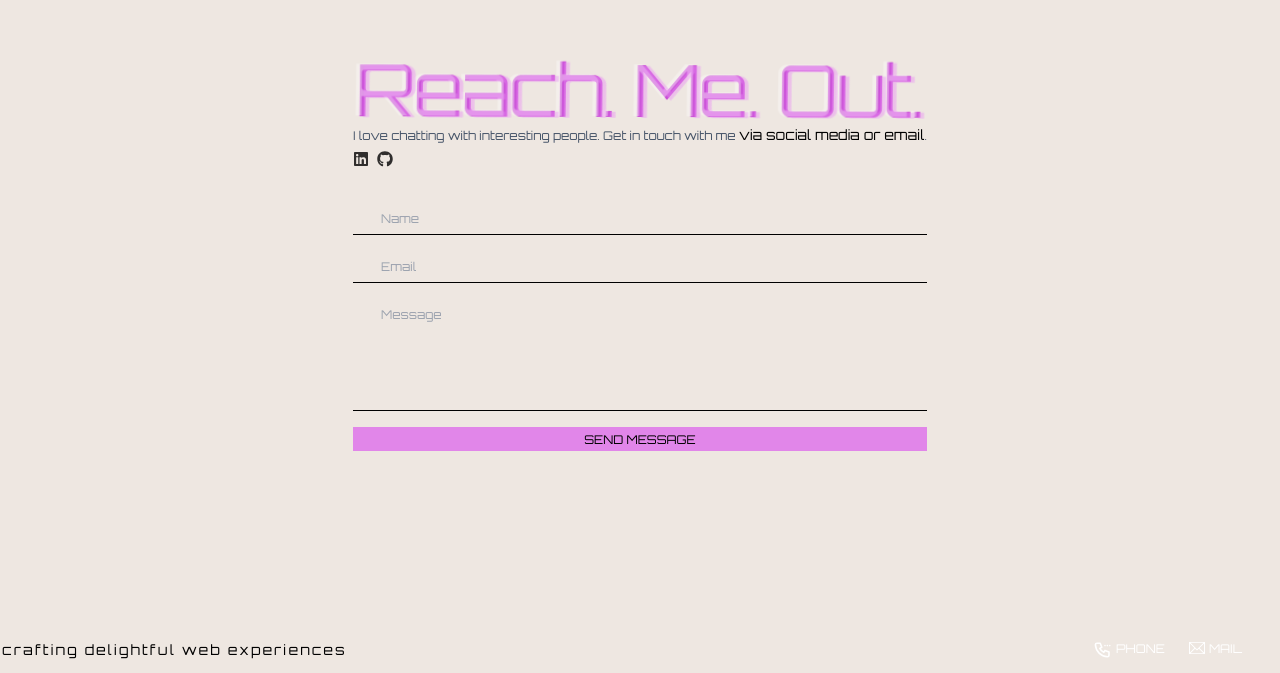
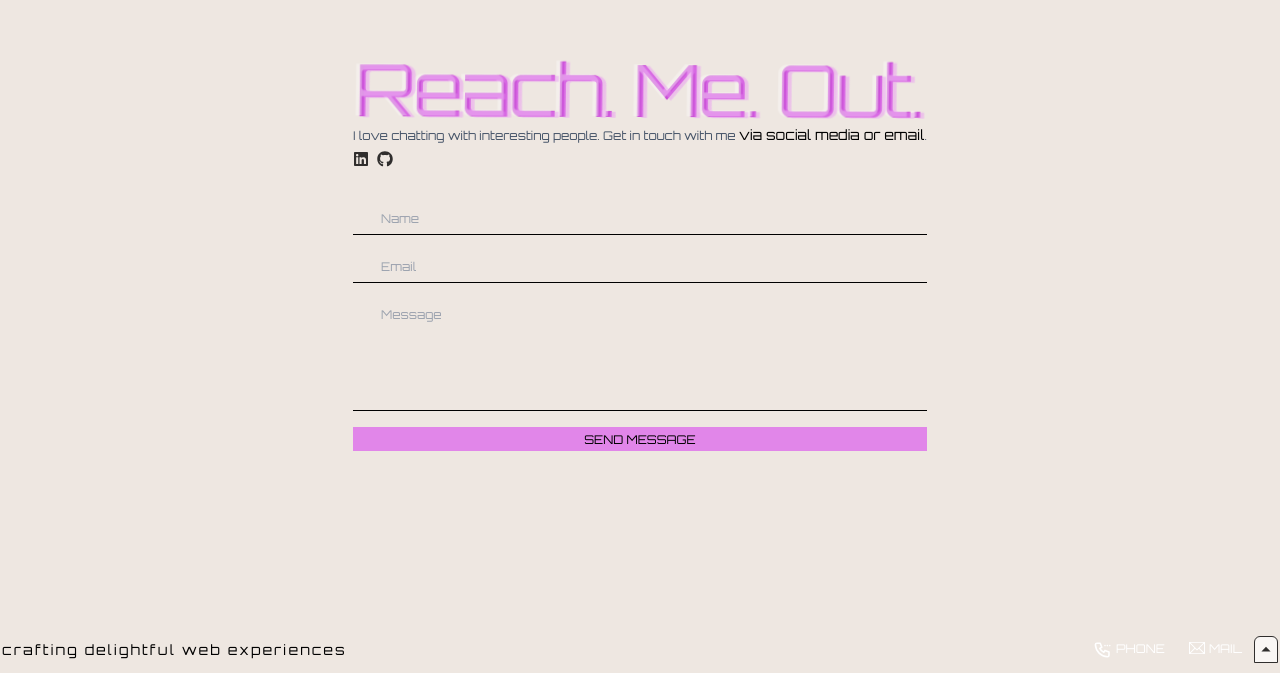
Before and after one commit to DiegoCstyles/portfolio, a Next.js app: page / in a window 1280 px wide. Shown: the part 3192-3865 px from the top of the page. Built offline with nearby package versions, Linux system fonts and the light colour scheme.

Commit message:
Update FooterActions.tsx

```diff
--- a/components/Footer/FooterActions.tsx
+++ b/components/Footer/FooterActions.tsx
@@ -16,7 +16,7 @@ const ReturnButton = () => {
       <Icon
         href="#top"
         label="return"
-        classNameIcon="hover:bounce lg:w-[1.5rem] lg:h-[1.7rem] md:w-[1.5rem] md:h-[1.7rem] w-[1.5rem] h-[1.7rem] p-3"
+        classNameIcon="hover:bounce hover:border-green-500 bg-white/80 dark:bg-black/80 hover:dark:border-blendedCyan lg:w-[1.5rem] lg:h-[1.7rem] md:w-[1.5rem] md:h-[1.7rem] w-[1.5rem] h-[1.7rem] border rounded-t-md border-black dark:border-white hover:bg-opacity-10 focus:border-white dark:hover:bg-opacity-10"
         classNameLink="group"
         icon={MdOutlineArrowDropUp}
         onClick={handleReturnButtonClick}
```
